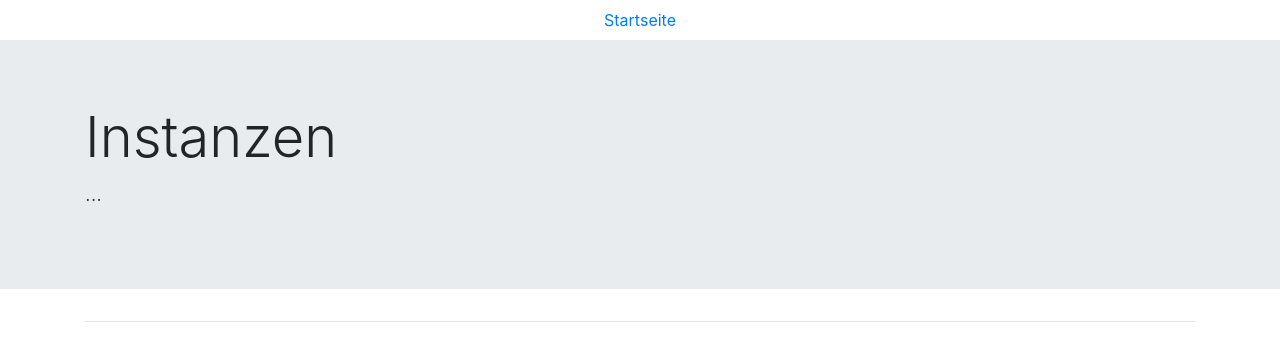
After one commit to Assimilationstheorie/CodeSchool-PHP, a CodeIgniter app: page /database/instanzen in a window 1280 px wide. The commit adds this page. Shown: the top 361 px of the page. Run offline with CodeIgniter, Linux system fonts and the light colour scheme.

Commit message:
Init Instances

```diff
--- a/application/config/routes.php
+++ b/application/config/routes.php
@@ -52,9 +52,10 @@ defined('BASEPATH') OR exit('No direct script access allowed');
 $route['default_controller'] = 'welcome';
 $route['references'] = 'welcome/references';
 $route['referenzen'] = 'welcome/references';
-
 $route['anonymefunktionen'] = 'welcome/anonymousfunctions';
 $route['anonymousfunctions'] = 'welcome/anonymousfunctions';
+$route['instances'] = 'welcome/instances';
+$route['instanzen'] = 'welcome/instances';
 
 $route['404_override'] = '';
 $route['translate_uri_dashes'] = FALSE;
--- a/application/controllers/Welcome.php
+++ b/application/controllers/Welcome.php
@@ -25,4 +25,12 @@ class Welcome extends CI_Controller {
 		$this->load->view('anonymousfunctions');
 		$this->load->view('templates/footer');
 	}
+
+	public function instances()
+	{
+		$data = ['title' => 'Instanzen'];
+		$this->load->view('templates/header', $data);
+		$this->load->view('instances');
+		$this->load->view('templates/footer');
+	}
 }
--- /dev/null
+++ b/application/views/instances.php
@@ -0,0 +1,11 @@
+<div class="jumbotron jumbotron-fluid">
+  <div class="container">
+    <h1 class="display-4">Instanzen</h1>
+    <p class="lead">...</p>
+  </div>
+</div>
+
+<div class="container">
+  <p></p>
+  <hr>
+</div>
--- a/application/views/welcome.php
+++ b/application/views/welcome.php
@@ -3,5 +3,6 @@
     <h1 class="display-4">Menü</h1>
     <p class="lead"><a href="/referenzen">Referenzen</a></p>
     <p class="lead"><a href="/anonymefunktionen">Anonyme Funktionen</a></p>
+    <p class="lead"><a href="/instanzen">Instanzen</a></p>
   </div>
 </div>
```
